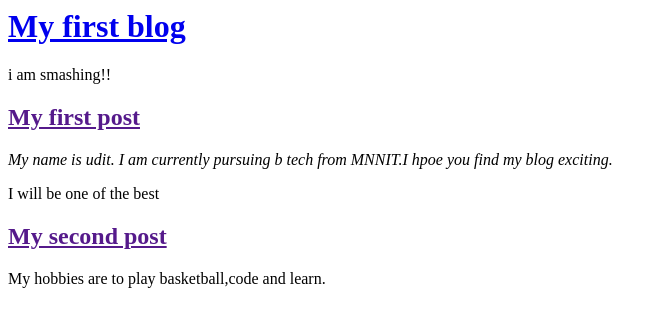
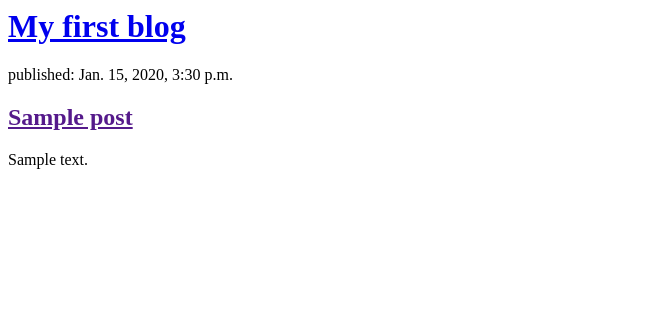
Before and after one commit to Udit-8/my-first-blog, a Django app: page / in a window 1280 px wide. Shown: the top 327 px of the page, without its empty margins (0-663 px from the left). Run offline with Django 3.2, Linux system fonts and the light colour scheme; tables that the repository leaves empty hold one stand-in row (values such as "Sample post").

Commit message:
Modified Templates to display posts from database

```diff
--- a/blog/templates/blog/post_list.html
+++ b/blog/templates/blog/post_list.html
@@ -7,15 +7,12 @@
             <h1><a href="/">My first blog</a></h1>
         </div>
 
+        {% for post in posts %}
         <div>
-            <p> i am smashing!!</p>
-            <h2><a href="">My first post</a></h2>
-            <p><em> My name is udit. I am currently pursuing b tech from MNNIT.I hpoe you find my blog exciting.</em></p>
+            <p>published: {{ post.published_date }}</p>
+            <h2><a href="">{{ post.title }}</a></h2>
+            <p>{{ post.text|linebreaksbr }}</p>
         </div>
-        <div>
-            <p>I will be one of the best</p>
-            <h2><a href="">My second post</a></h2>
-            <p>My hobbies are to play basketball,code and learn.</p>
-        </div>
+    {% endfor %}
     </body>
 </html>
--- a/blog/views.py
+++ b/blog/views.py
@@ -1,5 +1,8 @@
 from django.shortcuts import render
+from django.utils import timezone
+from .models import Post
 
 # Create your views here.
 def post_list(request):
-    return render(request,'blog/post_list.html',{})
+    posts = Post.objects.filter(published_date__lte = timezone.now()).order_by('published_date')
+    return render(request,'blog/post_list.html',{'posts':posts})
```
